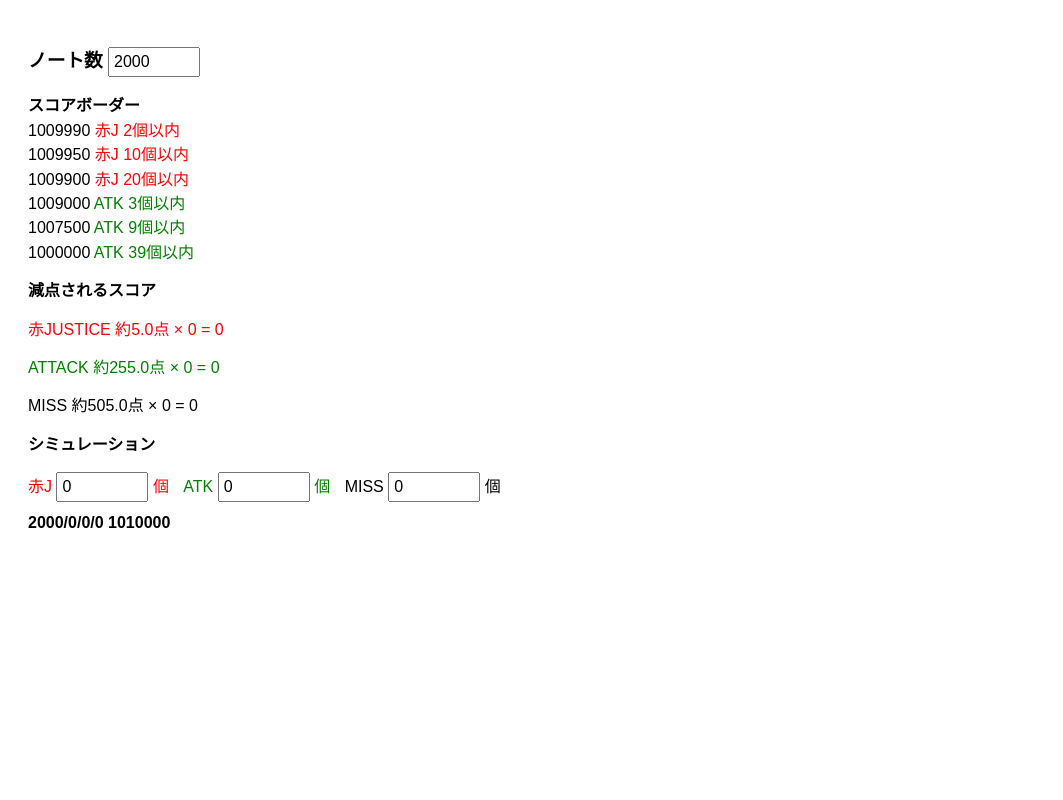
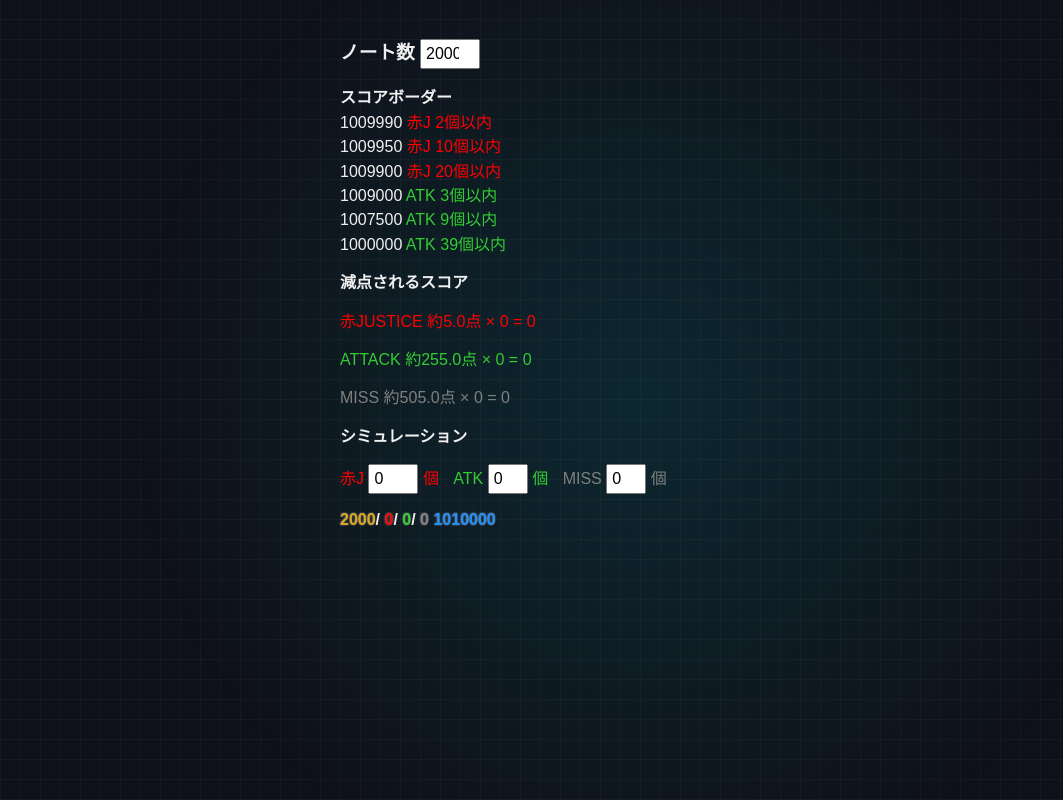
Before and after one commit to RUNAaa0712/chunithm-notesborder-calc, a plain HTML site: page index.html in a window 1280 px wide. Shown: the whole page, without its empty margins (0-1063 px from the left). Drawn offline with Linux system fonts and the light colour scheme.

Commit message:
第二版

```diff
--- a/index.html
+++ b/index.html
@@ -3,34 +3,8 @@
 <head>
   <meta charset="UTF-8">
   <title>スコアシミュレーター</title>
-  <style>
-    body {
-      font-family: sans-serif;
-      padding: 20px;
-      line-height: 1.4;
-    }
-    input[type="number"] {
-      width: 80px;
-      font-size: 16px;
-      padding: 4px;
-    }
-    #scoreBorders p {
-      margin: 2px 0;
-    }
-    .red {
-      color: red;
-    }
-    .green {
-      color: green;
-    }
-    #simulation label {
-      margin-right: 10px;
-    }
-    #result {
-      font-weight: bold;
-      margin-top: 10px;
-    }
-  </style>
+  <meta name="viewport" content="width=device-width, initial-scale=1.0">
+  <link rel="stylesheet" href="styles.css">
 </head>
 <body>
   <h3>ノート数 <input type="number" id="notes" value="2000"></h3>
@@ -42,117 +16,26 @@
 
   <div id="scoreLoss">
     <p><strong>減点されるスコア</strong></p>
-    <p class="red">赤JUSTICE 約<span id="redJusticeLoss">-</span>点 × <span id="redJusticeCount">0</span> = <span id="redJusticeTotal">0</span></p>
-    <p class="green">ATTACK 約<span id="attackLoss">-</span>点 × <span id="attackCount">0</span> = <span id="attackTotal">0</span></p>
-    <p>MISS 約<span id="missLoss">-</span>点 × <span id="missCount">0</span> = <span id="missTotal">0</span></p>
+    <p class="red">赤JUSTICE 約<span id="redJusticeLoss" class="fade">-</span>点 × <span id="redJusticeCount" class="fade">0</span> = <span id="redJusticeTotal" class="fade">0</span></p>
+    <p class="green">ATTACK 約<span id="attackLoss" class="fade">-</span>点 × <span id="attackCount" class="fade">0</span> = <span id="attackTotal" class="fade">0</span></p>
+    <p class="gray">MISS 約<span id="missLoss" class="fade">-</span>点 × <span id="missCount" class="fade">0</span> = <span id="missTotal" class="fade">0</span></p>
   </div>
 
   <div id="simulation">
     <p><strong>シミュレーション</strong></p>
     <label class="red">赤J <input type="number" id="redJ" value="0"> 個</label>
     <label class="green">ATK <input type="number" id="atk" value="0"> 個</label>
-    <label>MISS <input type="number" id="miss" value="0"> 個</label>
+    <label class="gray">MISS <input type="number" id="miss" value="0"> 個</label>
   </div>
 
-  <p id="result"></p>
+  <p id="result">
+    <span id="jcCountSpan" class="gold fade">0</span>/
+    <span id="redJSpan" class="red fade">0</span>/
+    <span id="atkSpan" class="green fade">0</span>/
+    <span id="missSpan" class="gray fade">0</span>
+    <span id="scoreSpan" class="blue fade">0</span>
+  </p>
 
-  <script>
-    const notesInput = document.getElementById('notes');
-    const redJInput = document.getElementById('redJ');
-    const atkInput = document.getElementById('atk');
-    const missInput = document.getElementById('miss');
-
-    const redJusticeLossEl = document.getElementById('redJusticeLoss');
-    const attackLossEl = document.getElementById('attackLoss');
-    const missLossEl = document.getElementById('missLoss');
-
-    const redJusticeCountEl = document.getElementById('redJusticeCount');
-    const attackCountEl = document.getElementById('attackCount');
-    const missCountEl = document.getElementById('missCount');
-
-    const redJusticeTotalEl = document.getElementById('redJusticeTotal');
-    const attackTotalEl = document.getElementById('attackTotal');
-    const missTotalEl = document.getElementById('missTotal');
-
-    const resultEl = document.getElementById('result');
-    const bordersEl = document.getElementById('borders');
-
-    const scoreGoals = [
-      { score: 1009990, type: 'redJ' },
-      { score: 1009950, type: 'redJ' },
-      { score: 1009900, type: 'redJ' },
-      { score: 1009000, type: 'atk' },
-      { score: 1007500, type: 'atk' },
-      { score: 1000000, type: 'atk' }
-    ];
-
-    function calculateScore(base, redJ, atk, miss, totalNotes) {
-      const jc = totalNotes - redJ - atk - miss;
-      return Math.floor(base * 1.01 * jc + base * redJ + base * 0.5 * atk);
-    }
-
-    function findMaxAllowed(goal, base, type, totalNotes) {
-      for (let i = 0; i <= totalNotes; i++) {
-        let redJ = 0, atk = 0, miss = 0;
-        if (type === 'redJ') redJ = i;
-        else if (type === 'atk') atk = i;
-        const score = calculateScore(base, redJ, atk, miss, totalNotes);
-        if (score < goal) return i - 1;
-      }
-      return totalNotes;
-    }
-
-    function updateScore() {
-      const totalNotes = Number(notesInput.value);
-      const redJ = Number(redJInput.value);
-      const atk = Number(atkInput.value);
-      const miss = Number(missInput.value);
-
-      const base = 1000000 / totalNotes;
-
-      const redJLoss = base * (1 - 1);
-      const atkLoss = base * (1 - 0.5);
-      const missLoss = base * (1 - 0);
-
-      const redTotal = Math.floor(base * 1.01 * redJ - base * redJ);
-      const atkTotal = Math.floor(base * 1.01 * atk - base * 0.5 * atk);
-      const missTotal = Math.floor(base * 1.01 * miss);
-
-      redJusticeLossEl.textContent = (base * 0.01).toFixed(1);
-      attackLossEl.textContent = (base * 0.51).toFixed(1);
-      missLossEl.textContent = (base * 1.01).toFixed(1);
-
-      redJusticeCountEl.textContent = redJ;
-      attackCountEl.textContent = atk;
-      missCountEl.textContent = miss;
-
-      redJusticeTotalEl.textContent = redTotal;
-      attackTotalEl.textContent = atkTotal;
-      missTotalEl.textContent = missTotal;
-
-      const jcCount = totalNotes - redJ - atk - miss;
-      const score = calculateScore(base, redJ, atk, miss, totalNotes);
-
-      resultEl.textContent = `${jcCount}/${redJ}/${atk}/${miss} ${score}`;
-
-      bordersEl.innerHTML = "";
-      scoreGoals.forEach(goal => {
-        const maxAllowed = findMaxAllowed(goal.score, base, goal.type, totalNotes);
-        const colorClass = goal.type === 'redJ' ? 'red' : 'green';
-        const label = goal.type === 'redJ' ? '赤J' : 'ATK';
-        const text = `${goal.score} <span class="${colorClass}">${label} ${maxAllowed}個以内</span>`;
-        const p = document.createElement('p');
-        p.innerHTML = text;
-        bordersEl.appendChild(p);
-      });
-    }
-
-    notesInput.addEventListener('input', updateScore);
-    redJInput.addEventListener('input', updateScore);
-    atkInput.addEventListener('input', updateScore);
-    missInput.addEventListener('input', updateScore);
-
-    updateScore();
-  </script>
+  <script src="script.js"></script>
 </body>
 </html>
--- /dev/null
+++ b/script.js
@@ -0,0 +1,124 @@
+const notesInput = document.getElementById('notes');
+const redJInput = document.getElementById('redJ');
+const atkInput = document.getElementById('atk');
+const missInput = document.getElementById('miss');
+
+const redJusticeLossEl = document.getElementById('redJusticeLoss');
+const attackLossEl = document.getElementById('attackLoss');
+const missLossEl = document.getElementById('missLoss');
+
+const redJusticeCountEl = document.getElementById('redJusticeCount');
+const attackCountEl = document.getElementById('attackCount');
+const missCountEl = document.getElementById('missCount');
+
+const redJusticeTotalEl = document.getElementById('redJusticeTotal');
+const attackTotalEl = document.getElementById('attackTotal');
+const missTotalEl = document.getElementById('missTotal');
+
+const bordersEl = document.getElementById('borders');
+
+const jcCountSpan = document.getElementById('jcCountSpan');
+const redJSpan = document.getElementById('redJSpan');
+const atkSpan = document.getElementById('atkSpan');
+const missSpan = document.getElementById('missSpan');
+const scoreSpan = document.getElementById('scoreSpan');
+
+const scoreGoals = [
+  { score: 1009990, type: 'redJ' },
+  { score: 1009950, type: 'redJ' },
+  { score: 1009900, type: 'redJ' },
+  { score: 1009000, type: 'atk' },
+  { score: 1007500, type: 'atk' },
+  { score: 1000000, type: 'atk' }
+];
+
+function animateChange(el, newText) {
+  el.classList.add('fade-hidden');
+  setTimeout(() => {
+    el.textContent = newText;
+    el.classList.remove('fade-hidden');
+    el.classList.add('highlight');
+    setTimeout(() => el.classList.remove('highlight'), 500);
+  }, 100);
+}
+
+function animateScore(el, from, to) {
+  const duration = 400;
+  const startTime = performance.now();
+  function update(time) {
+    const progress = Math.min((time - startTime) / duration, 1);
+    const current = Math.floor(from + (to - from) * progress);
+    el.textContent = current;
+    if (progress < 1) requestAnimationFrame(update);
+  }
+  requestAnimationFrame(update);
+}
+
+function calculateScore(base, redJ, atk, miss, totalNotes) {
+  const jc = totalNotes - redJ - atk - miss;
+  return Math.floor(base * 1.01 * jc + base * redJ + base * 0.5 * atk);
+}
+
+function findMaxAllowed(goal, base, type, totalNotes) {
+  for (let i = 0; i <= totalNotes; i++) {
+    let redJ = 0, atk = 0, miss = 0;
+    if (type === 'redJ') redJ = i;
+    else if (type === 'atk') atk = i;
+    const score = calculateScore(base, redJ, atk, miss, totalNotes);
+    if (score < goal) return i - 1;
+  }
+  return totalNotes;
+}
+
+function updateScore() {
+  const totalNotes = Number(notesInput.value);
+  const redJ = Number(redJInput.value);
+  const atk = Number(atkInput.value);
+  const miss = Number(missInput.value);
+
+  const base = 1000000 / totalNotes;
+
+  const redTotal = Math.floor(base * 1.01 * redJ - base * redJ);
+  const atkTotal = Math.floor(base * 1.01 * atk - base * 0.5 * atk);
+  const missTotal = Math.floor(base * 1.01 * miss);
+
+  animateChange(redJusticeLossEl, (base * 0.01).toFixed(1));
+  animateChange(attackLossEl, (base * 0.51).toFixed(1));
+  animateChange(missLossEl, (base * 1.01).toFixed(1));
+
+  animateChange(redJusticeCountEl, redJ);
+  animateChange(attackCountEl, atk);
+  animateChange(missCountEl, miss);
+
+  animateChange(redJusticeTotalEl, redTotal);
+  animateChange(attackTotalEl, atkTotal);
+  animateChange(missTotalEl, missTotal);
+
+  const jcCount = totalNotes - redJ - atk - miss;
+  const score = calculateScore(base, redJ, atk, miss, totalNotes);
+
+  animateChange(jcCountSpan, jcCount);
+  animateChange(redJSpan, redJ);
+  animateChange(atkSpan, atk);
+  animateChange(missSpan, miss);
+  animateScore(scoreSpan, Number(scoreSpan.textContent || 0), score);
+
+  bordersEl.innerHTML = "";
+  scoreGoals.forEach(goal => {
+    const maxAllowed = findMaxAllowed(goal.score, base, goal.type, totalNotes);
+    const colorClass = goal.type === 'redJ' ? 'red' : 'green';
+    const label = goal.type === 'redJ' ? '赤J' : 'ATK';
+    const text = `${goal.score} <span class="${colorClass}">${label} ${maxAllowed}個以内</span>`;
+    const p = document.createElement('p');
+    p.innerHTML = text;
+    p.classList.add('fade');
+    bordersEl.appendChild(p);
+  });
+}
+
+notesInput.addEventListener('input', updateScore);
+redJInput.addEventListener('input', updateScore);
+atkInput.addEventListener('input', updateScore);
+missInput.addEventListener('input', updateScore);
+
+updateScore();
--- /dev/null
+++ b/styles.css
@@ -0,0 +1,117 @@
+body {
+  font-family: sans-serif;
+  padding: 20px;
+  line-height: 1.4;
+  max-width: 600px;
+  margin: auto;
+  background-color: #0f111a;
+  background-image:
+    linear-gradient(0deg, rgba(255,255,255,0.03) 1px, transparent 1px),
+    linear-gradient(90deg, rgba(255,255,255,0.03) 1px, transparent 1px);
+  background-size: 20px 20px;
+  color: #f0f0f0;
+}
+
+body::before {
+  content: '';
+  position: fixed;
+  top: 0; left: 0; right: 0; bottom: 0;
+  background: radial-gradient(circle at 50% 50%, rgba(0, 255, 255, 0.1), transparent 60%);
+  animation: glow 6s ease-in-out infinite alternate;
+  z-index: -1;
+}
+
+@keyframes glow {
+  0% { transform: scale(1); opacity: 0.5; }
+  100% { transform: scale(1.2); opacity: 1; }
+}
+
+input[type="number"] {
+  font-size: 16px;
+  padding: 4px;
+  box-sizing: border-box;
+}
+
+#notes {
+  width: 60px;
+}
+
+#redJ {
+  width: 50px;
+}
+
+#atk, #miss {
+  width: 40px;
+}
+
+#scoreBorders p {
+  margin: 2px 0;
+  transition: all 0.3s ease;
+}
+
+.red {
+  color: red;
+}
+
+.green {
+  color: limegreen;
+}
+
+.gray {
+  color: gray;
+}
+
+.gold {
+  color: goldenrod;
+  font-weight: bold;
+}
+
+.blue {
+  color: dodgerblue;
+  font-weight: bold;
+}
+
+.fade {
+  transition: opacity 0.3s ease;
+}
+
+.fade-hidden {
+  opacity: 0;
+}
+
+.highlight {
+  animation: flash 0.5s ease;
+}
+
+@keyframes flash {
+  0% { background-color: #ffffcc; }
+  100% { background-color: transparent; }
+}
+
+#simulation label {
+  margin-right: 10px;
+  display: inline-block;
+  margin-bottom: 5px;
+}
+
+#result {
+  font-weight: bold;
+  margin-top: 10px;
+}
+
+#result span {
+  text-shadow:
+    0 0 2px rgba(255,255,255,0.6),
+    1px 1px 2px rgba(0,0,0,0.7);
+}
+
+@media (max-width: 480px) {
+  h3, #simulation p, #scoreLoss p {
+    font-size: 16px;
+  }
+
+  label {
+    display: block;
+    margin-bottom: 10px;
+  }
+}
```
